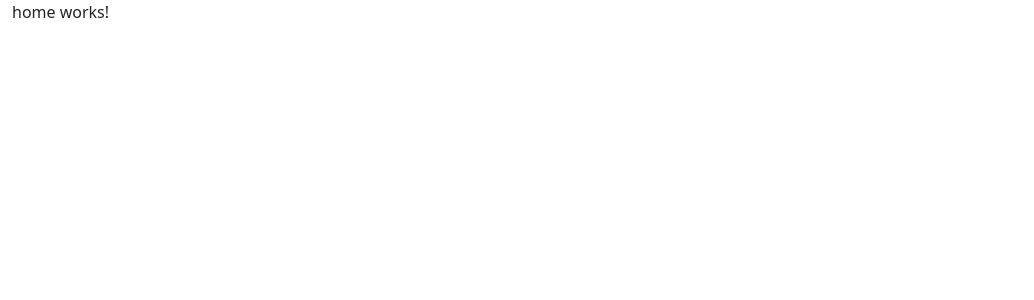
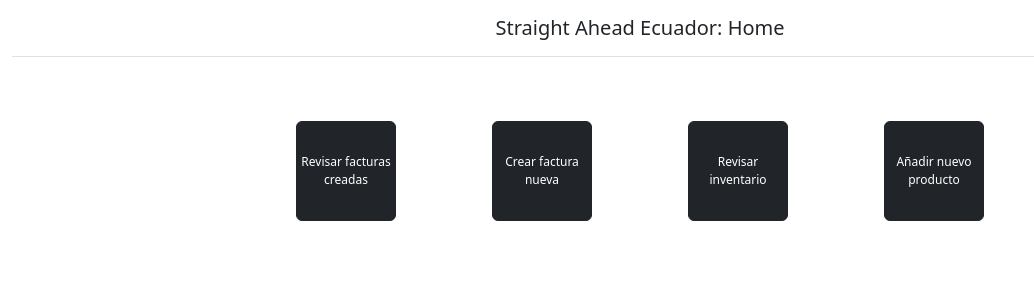
Before and after one commit to Malvibrosos-SistemasEmpresariales/FrontEnd-ERP, an Angular app: page /home in a window 1280 px wide. Shown: the top 300 px of the page, without its empty margins (0-1034 px from the left). Built offline with nearby package versions, Linux system fonts and the light colour scheme.

Commit message:
menu de inicio, ta feo pero no sé como ponerlo

```diff
--- a/src/app/home/containers/home/home.component.html
+++ /dev/null
@@ -1 +0,0 @@
-<p>home works!</p>
--- a/src/app/home/home.component.html
+++ b/src/app/home/home.component.html
@@ -1,3 +1,11 @@
-<p>
-  home works!
-</p>
+<div class="container-fluid">
+  <div class="row border-bottom mb-3" >
+    <h5 class="text-center my-3">Straight Ahead Ecuador: Home</h5>
+  </div>
+  <div class="row justify-content-md-center align-items-center">
+    <button type="button" class="btn btn-dark btn-square-md mx-5 my-5" routerLink="/facturas">Revisar facturas creadas</button>
+    <button type="button" class="btn btn-dark btn-square-md mx-5">Crear factura nueva</button>
+    <button type="button" class="btn btn-dark btn-square-md mx-5">Revisar inventario</button>
+    <button type="button" class="btn btn-dark btn-square-md mx-5">Añadir nuevo producto</button>
+  </div>
+</div>
--- a/src/styles.css
+++ b/src/styles.css
@@ -9,3 +9,13 @@
   height: calc(60vh - 110px);
   overflow-y: scroll;
 }
+
+.btn-square-md {
+  width: 100px !important;
+  max-width: 100% !important;
+  max-height: 100% !important;
+  height: 100px !important;
+  text-align: center;
+  padding: 0px;
+  font-size:12px;
+  }
```
Also changed, not shown: src/app/home/containers/home/home.component.ts (deleted, +0 -15 lines), src/app/home/containers/home/home.component.css (deleted), 1 other file (tests, documents, lock files or other folders).
